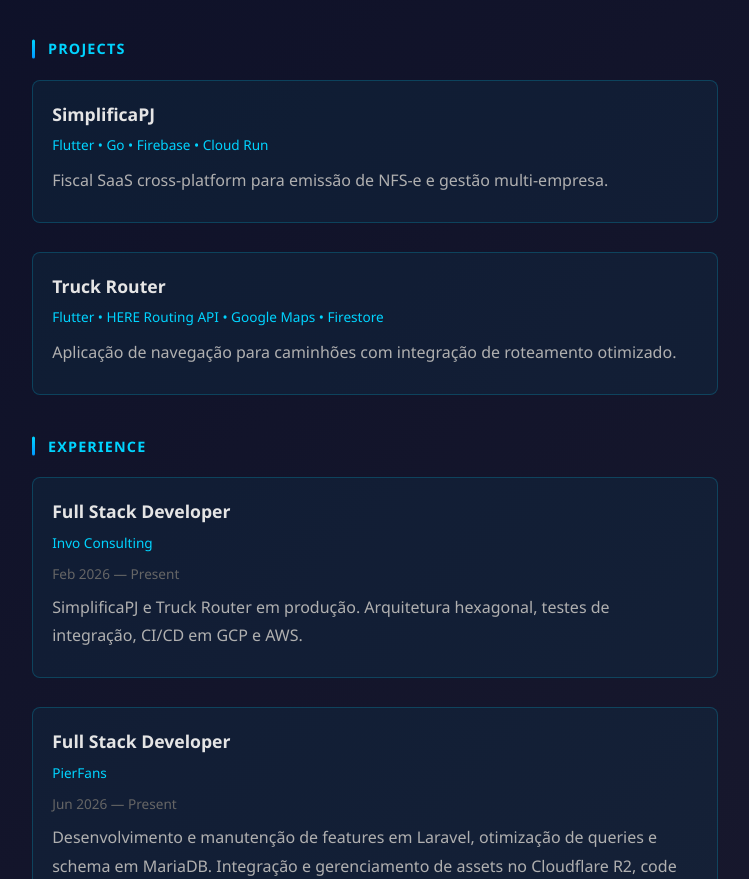
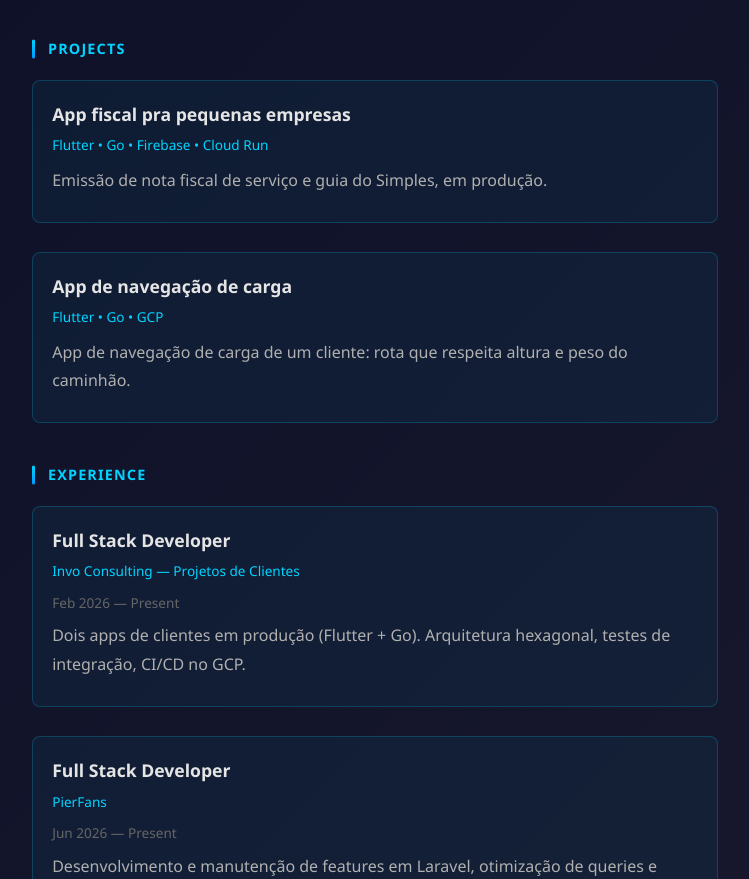
Before and after one commit to pedrolucas201/pedrolucas201.github.io, a plain HTML site: page index.html in a window 1280 px wide. Shown: the part 624-1503 px from the top of the page, without its empty margins (265-1014 px from the left). Drawn offline with Linux system fonts and the light colour scheme.

Commit message:
remove nomes de produtos de clientes

```diff
--- a/index.html
+++ b/index.html
@@ -245,15 +245,15 @@
             <h2>Projects</h2>
 
             <div class="project">
-                <h3>SimplificaPJ</h3>
+                <h3>App fiscal pra pequenas empresas</h3>
                 <p class="tech">Flutter • Go • Firebase • Cloud Run</p>
-                <p class="desc">Fiscal SaaS cross-platform para emissão de NFS-e e gestão multi-empresa.</p>
+                <p class="desc">Emissão de nota fiscal de serviço e guia do Simples, em produção.</p>
             </div>
 
             <div class="project">
-                <h3>Truck Router</h3>
-                <p class="tech">Flutter • HERE Routing API • Google Maps • Firestore</p>
-                <p class="desc">Aplicação de navegação para caminhões com integração de roteamento otimizado.</p>
+                <h3>App de navegação de carga</h3>
+                <p class="tech">Flutter • Go • GCP</p>
+                <p class="desc">App de navegação de carga de um cliente: rota que respeita altura e peso do caminhão.</p>
             </div>
         </section>
 
@@ -261,9 +261,9 @@
             <h2>Experience</h2>
             <div class="project">
                 <h3>Full Stack Developer</h3>
-                <p class="tech">Invo Consulting</p>
+                <p class="tech">Invo Consulting — Projetos de Clientes</p>
                 <p class="experience-date">Feb 2026 — Present</p>
-                <p class="desc">SimplificaPJ e Truck Router em produção. Arquitetura hexagonal, testes de integração, CI/CD em GCP e AWS.</p>
+                <p class="desc">Dois apps de clientes em produção (Flutter + Go). Arquitetura hexagonal, testes de integração, CI/CD no GCP.</p>
             </div>
 
             <div class="project">
```
